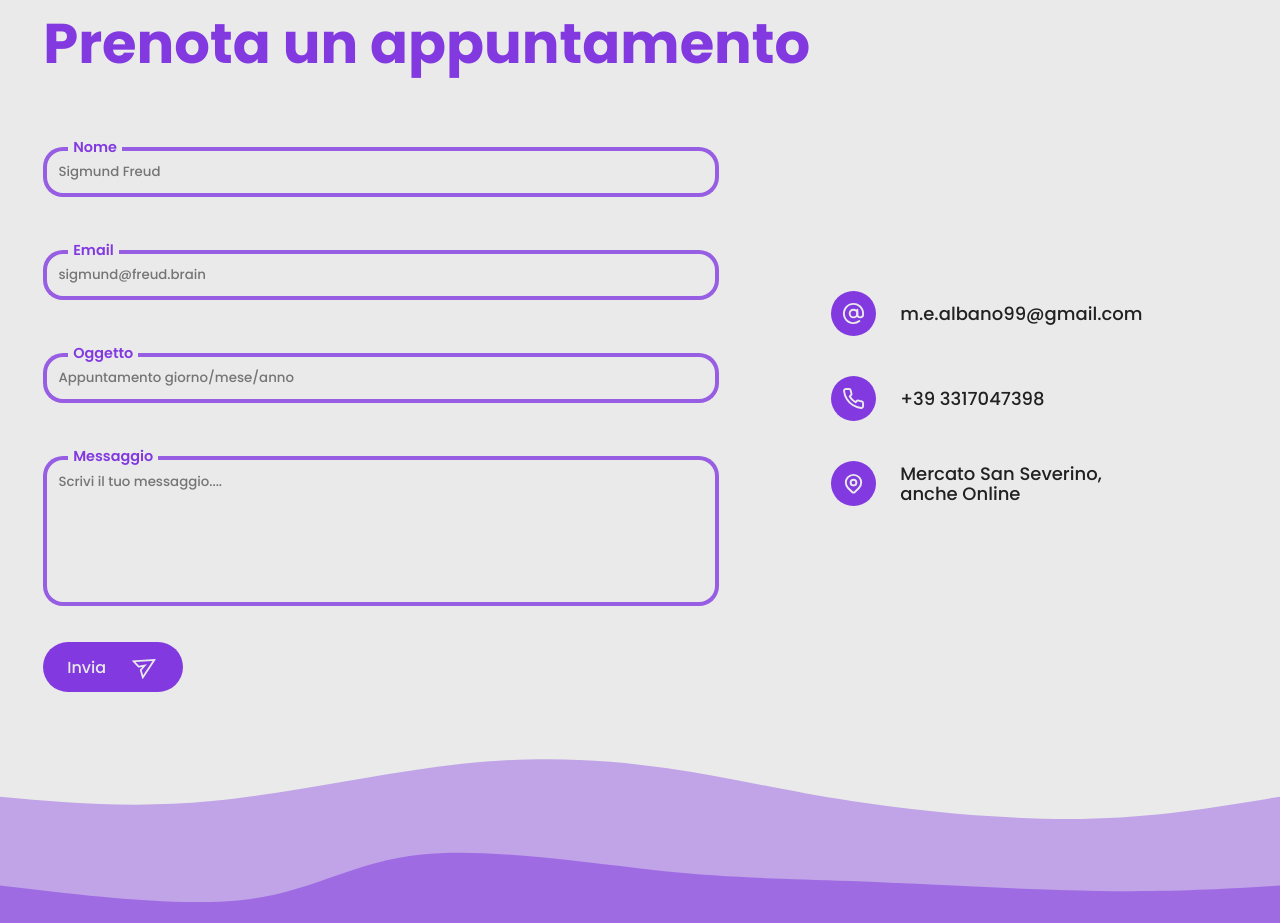
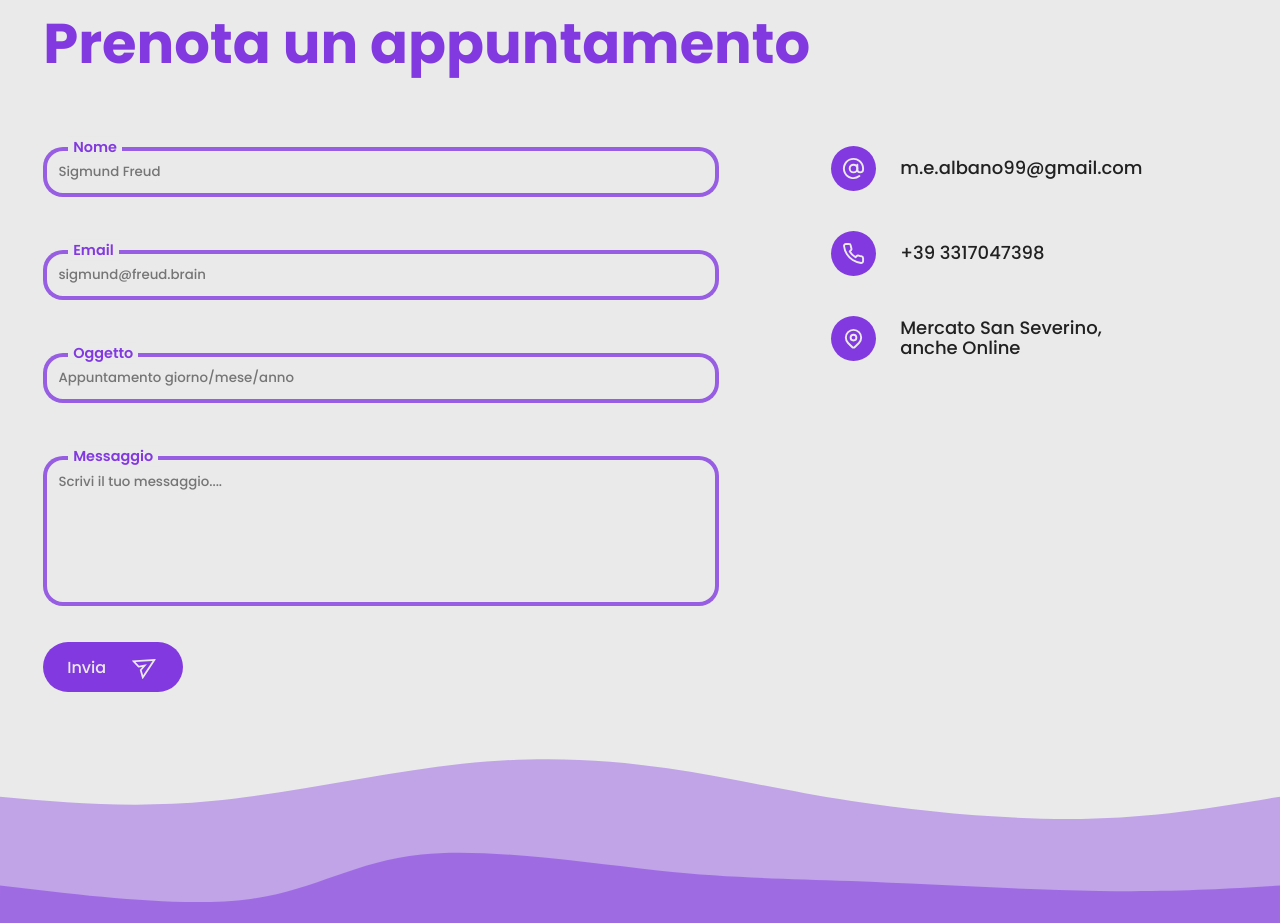
Before and after one commit to gcarda99/psycologist-portfolio, a React (Vite) app: page / in a window 1280 px wide. Shown: the part 3740-4663 px from the top of the page. Built offline with nearby package versions, Linux system fonts and the light colour scheme; no server answers; a web font is replaced by a local one.

Commit message:
fix: align contacts-details to flex-start on desktop to match small screen layout

```diff
--- a/src/components/Contacts/Contacts.css
+++ b/src/components/Contacts/Contacts.css
@@ -35,7 +35,7 @@
 .contacts-body {
     display: flex;
     flex-direction: row;
-    align-items: center;
+    align-items: flex-start;
     justify-content: flex-start;
     width: 120%;
 }
@@ -124,7 +124,7 @@
     display: flex;
     flex-direction: column;
     align-items: flex-start;
-    justify-content: space-evenly;
+    justify-content: flex-start;
     flex: 0.6;
     box-sizing: border-box;
     padding-left: 7rem;
```
